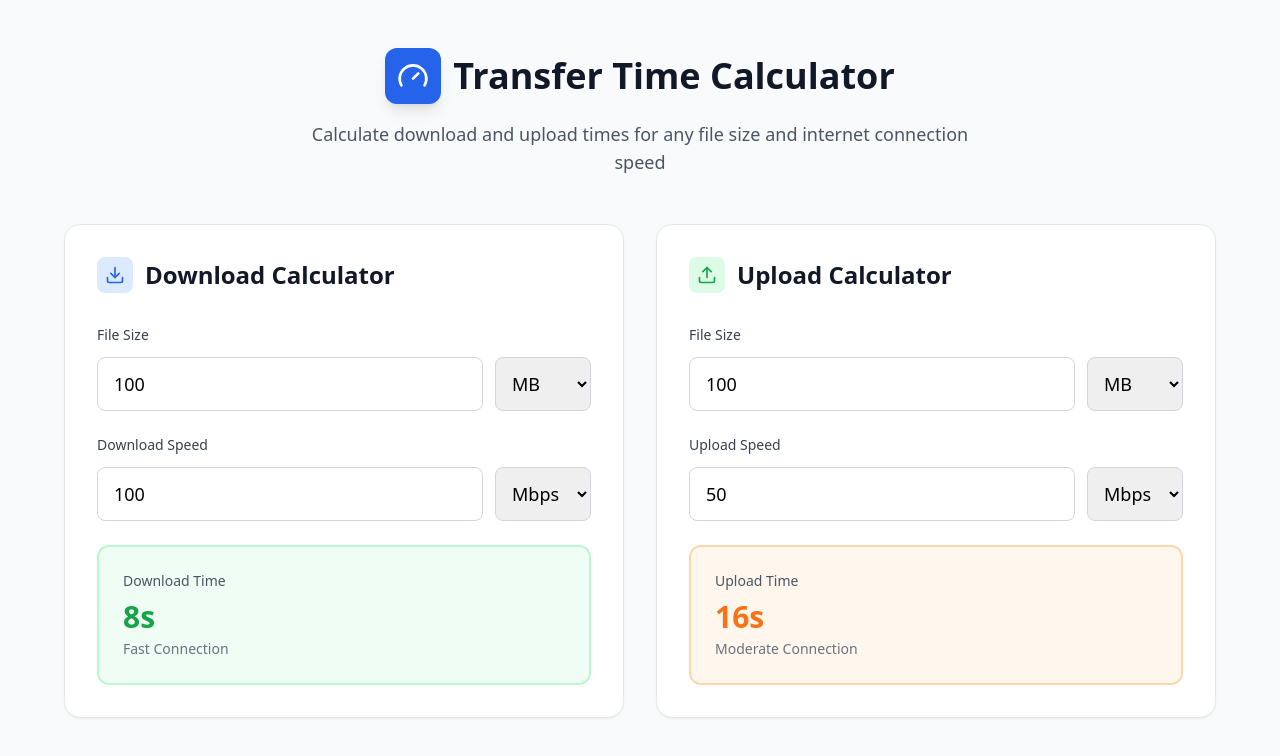
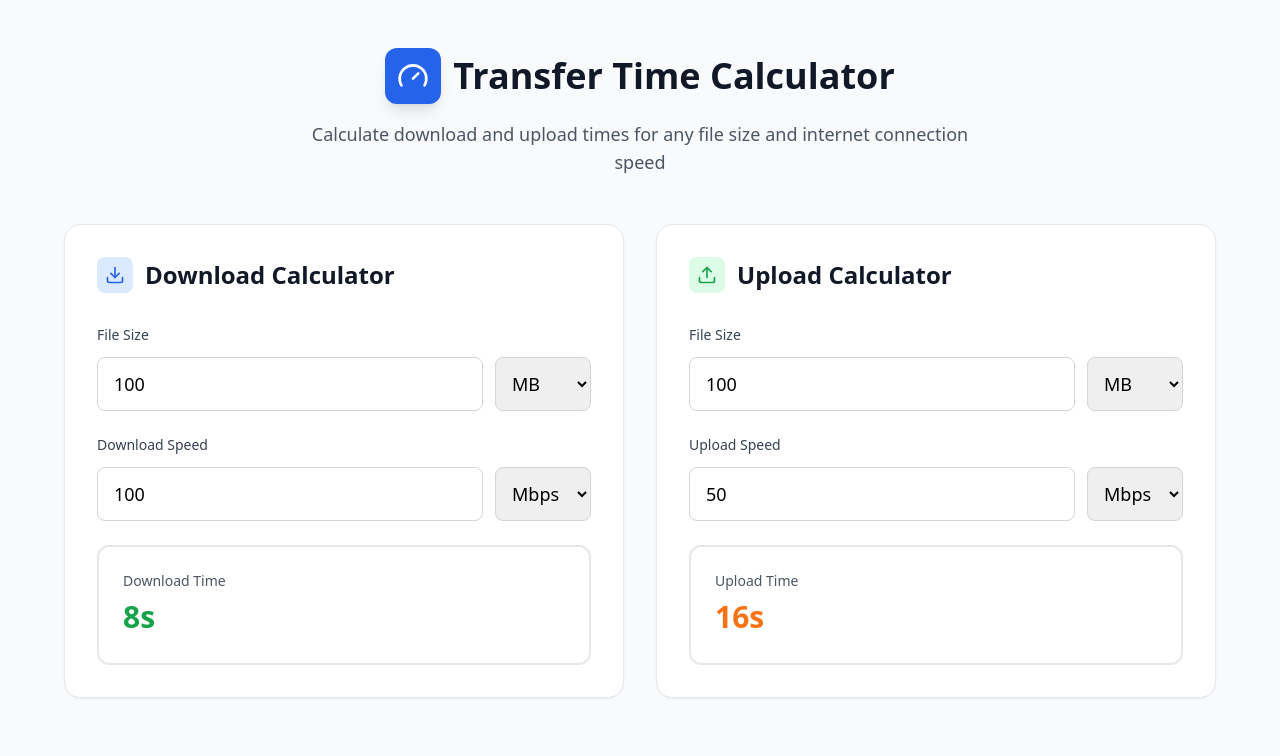
Before and after one commit to AymenBouazra/Download-and-upload-calculator, a React (Vite) app: page / in a window 1280 px wide. Shown: the top 756 px of the page. Built offline with nearby package versions, Linux system fonts and the light colour scheme.

Commit message:
fix background

```diff
--- a/src/components/Calculator.tsx
+++ b/src/components/Calculator.tsx
@@ -81,21 +81,11 @@ const Calculator: React.FC = () => {
   };
 
   const getSpeedBg = (speed: string) => {
-    switch (speed) {
-      case 'fast': return 'bg-green-50 border-green-200';
-      case 'moderate': return 'bg-orange-50 border-orange-200';
-      case 'slow': return 'bg-red-50 border-red-200';
-      default: return 'bg-gray-50 border-gray-200';
-    }
+    return 'fast'
   };
 
   const getSpeedText = (speed: string) => {
-    switch (speed) {
-      case 'fast': return 'Fast Connection';
-      case 'moderate': return 'Moderate Connection';
-      case 'slow': return 'Slow Connection';
-      default: return 'Connection';
-    }
+    return 'fast'
   };
 
   return (
@@ -179,9 +169,6 @@ const Calculator: React.FC = () => {
                 <div className={`text-3xl font-bold ${getSpeedColor(downloadTime.speed)} mb-1`}>
                   {downloadTime.formatted}
                 </div>
-                <div className="text-sm text-gray-500">
-                  {getSpeedText(downloadTime.speed)}
-                </div>
               </div>
 
             </div>
@@ -251,9 +238,6 @@ const Calculator: React.FC = () => {
                 <div className={`text-3xl font-bold ${getSpeedColor(uploadTime.speed)} mb-1`}>
                   {uploadTime.formatted}
                 </div>
-                <div className="text-sm text-gray-500">
-                  {getSpeedText(uploadTime.speed)}
-                </div>
               </div>
 
             </div>
```
